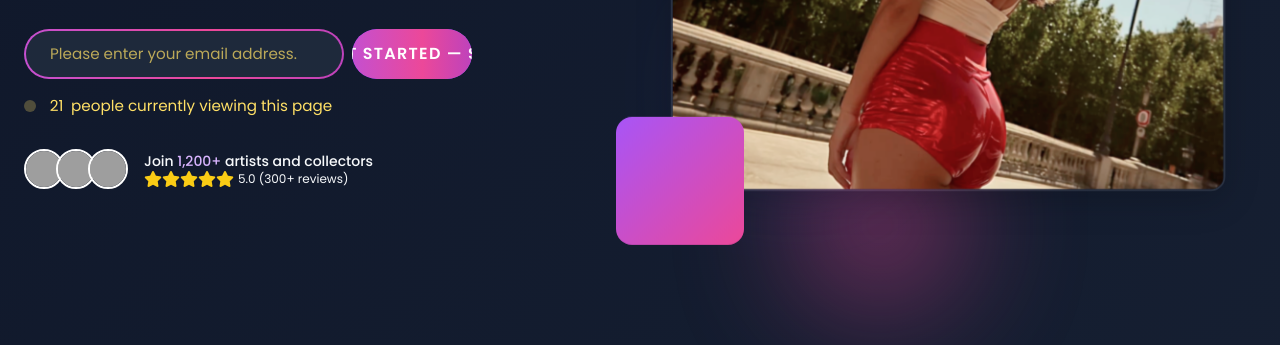
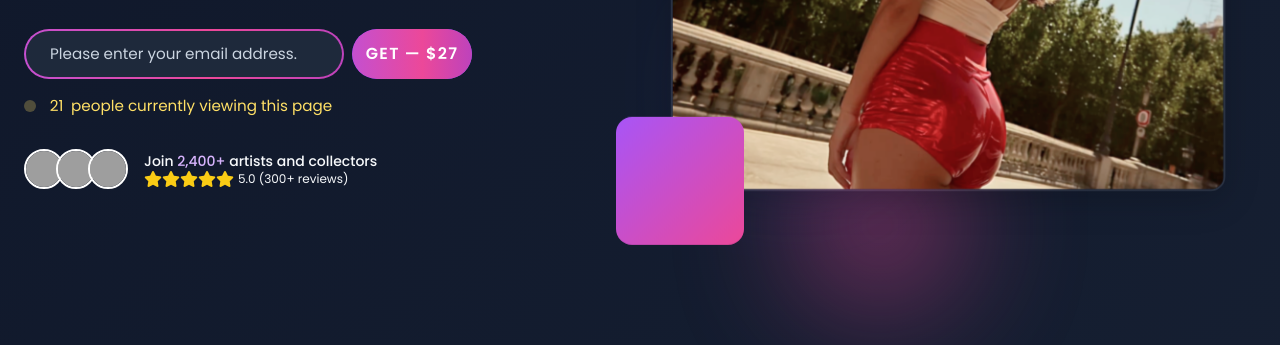
Before and after one commit to akhazau/aiinfluencer, a plain HTML site: page index.html in a window 1280 px wide. Shown: the part 455-800 px from the top of the page. Drawn offline with nearby package versions, Linux system fonts and the light colour scheme; grey boxes are pictures that could not be loaded.

Commit message:
Update text color and button label in index.html for enhanced visibility and user engagement.

```diff
--- a/index.html
+++ b/index.html
@@ -214,7 +214,7 @@
             background: linear-gradient(#1e293b, #1e293b) padding-box, linear-gradient(90deg, #7c3aed, #a855f7, #ec4899, #7c3aed) border-box;
             background-size: 300% 300%;
             animation: gradient-move 16s ease-in-out infinite;
-            color: #ffe066;
+            color: #fff;
             font-size: 0.95rem;
             height: 50px;
             min-width: 320px;
@@ -227,8 +227,8 @@
             box-shadow: 0 0 0 3px #a855f755;
         }
         .gradient-border-input::placeholder {
-            color: #ffe066;
-            opacity: 0.7;
+            color: #cbd5e1;
+            opacity: 1;
         }
     </style>
 </head>
@@ -289,7 +289,7 @@
                       <form id="lead-form" class="mb-4 flex flex-col sm:flex-row gap-2 items-center">
                         <input type="email" required placeholder="Please enter your email address." name="email" class="gradient-border-input flex-grow">
                         <button type="submit" class="animated-gradient-btn">
-                          <span>Get started — $27</span>
+                          <span>GET — $27</span>
                         </button>
                       </form>
                       <div class="live-viewers" id="live-viewers-row">
@@ -305,7 +305,7 @@
                             <img src="https://images.unsplash.com/photo-1554151228-14d9def656e4?w=200&auto=format" class="w-10 h-10 rounded-full border-2 border-white">
                         </div>
                         <div>
-                            <p class="text-sm font-medium"><span id="join-text">Join</span> <span class="text-purple-300">1,200+</span> <span id="members-text">artists and collectors</span></p>
+                            <p class="text-sm font-medium"><span id="join-text">Join</span> <span class="text-purple-300">2,400+</span> <span id="members-text">digital creators</span></p>
                             <div class="flex items-center">
                                 <div class="flex text-yellow-400">
                                     <i class="fas fa-star"></i>
@@ -314,7 +314,7 @@
                                     <i class="fas fa-star"></i>
                                     <i class="fas fa-star"></i>
                                 </div>
-                                <span class="text-xs ml-1" id="rating-text">5.0 (300+ reviews)</span>
+                                <span class="text-xs ml-1" id="rating-text">4.9 (300+ reviews)</span>
                             </div>
                         </div>
                     </div>
```
